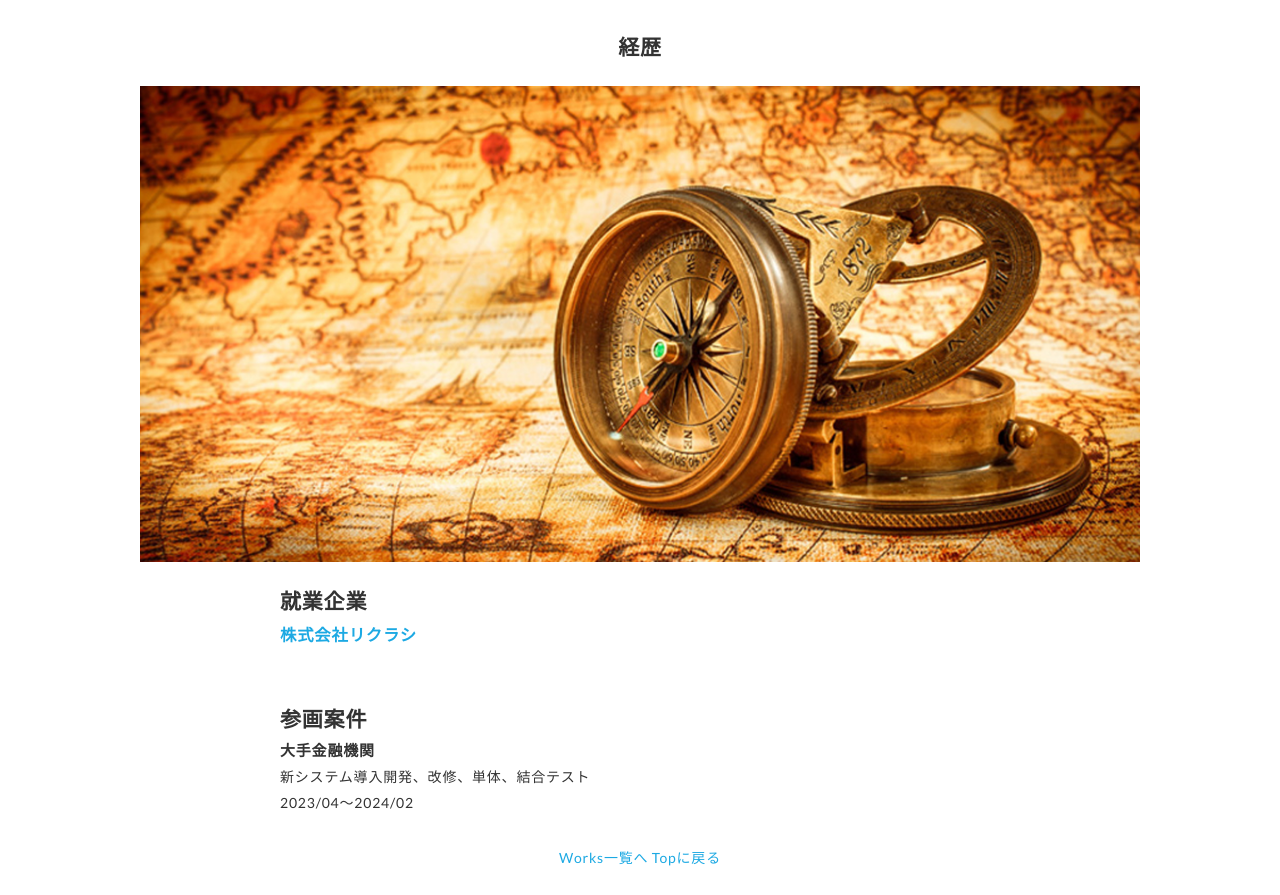
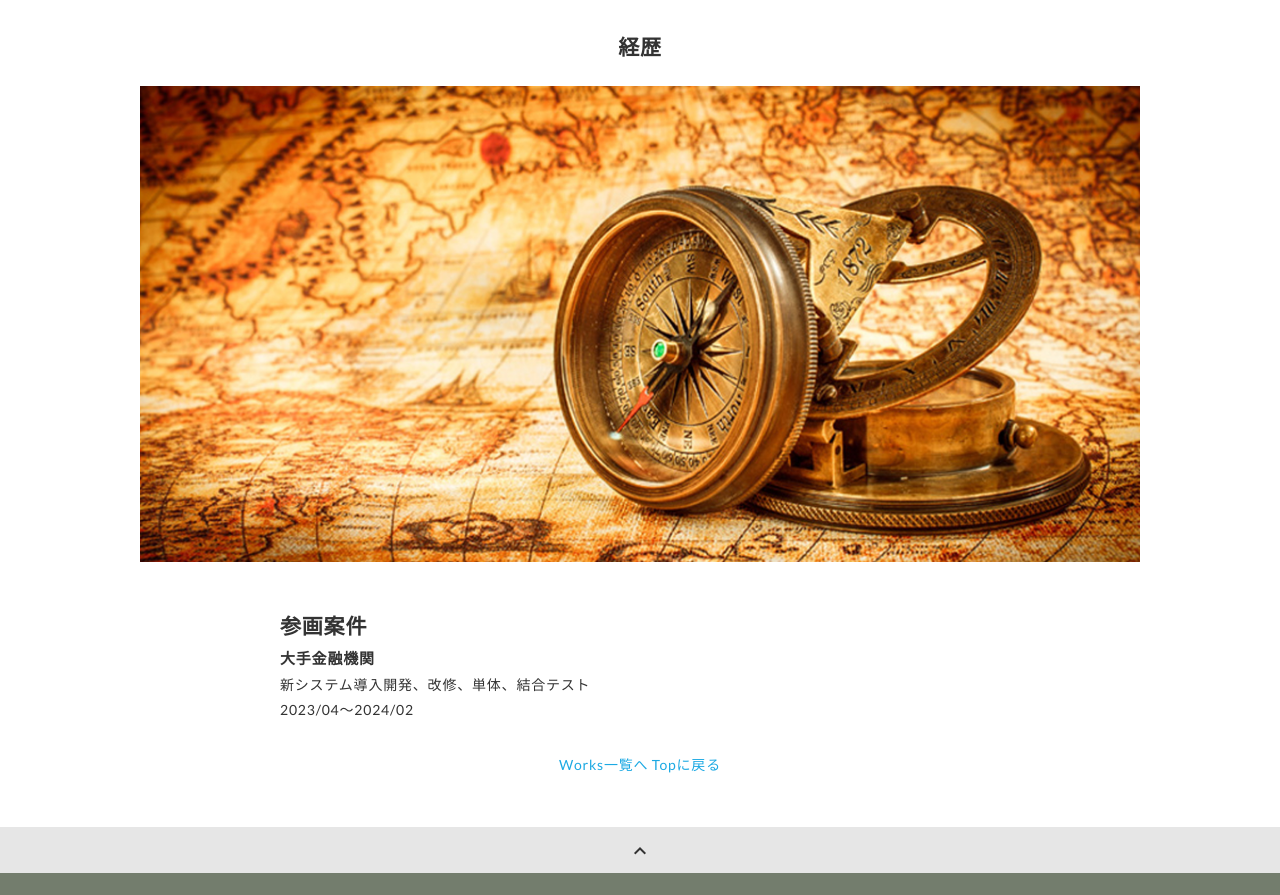
Before and after one commit to dafu1985/Daisuke1.github.io, a plain HTML site: page history.html in a window 1280 px wide. Shown: the part 202-1097 px from the top of the page. Drawn offline with nearby package versions, Linux system fonts and the light colour scheme.

Commit message:
経歴更新作業

```diff
--- a/history.html
+++ b/history.html
@@ -54,10 +54,7 @@
             <img src="img/history.jpg" alt="orz..">
           </p>
           <div class="article-body">
-            <h2>就業企業
-            </h2>
-            <a href="https://www.rekurashi.com/"><h3>株式会社リクラシ</h3></a>
-            <br>
+
             </br>
             <h2>参画案件</h2>
             <h3 class="article-info-title">大手金融機関</h3>
```
